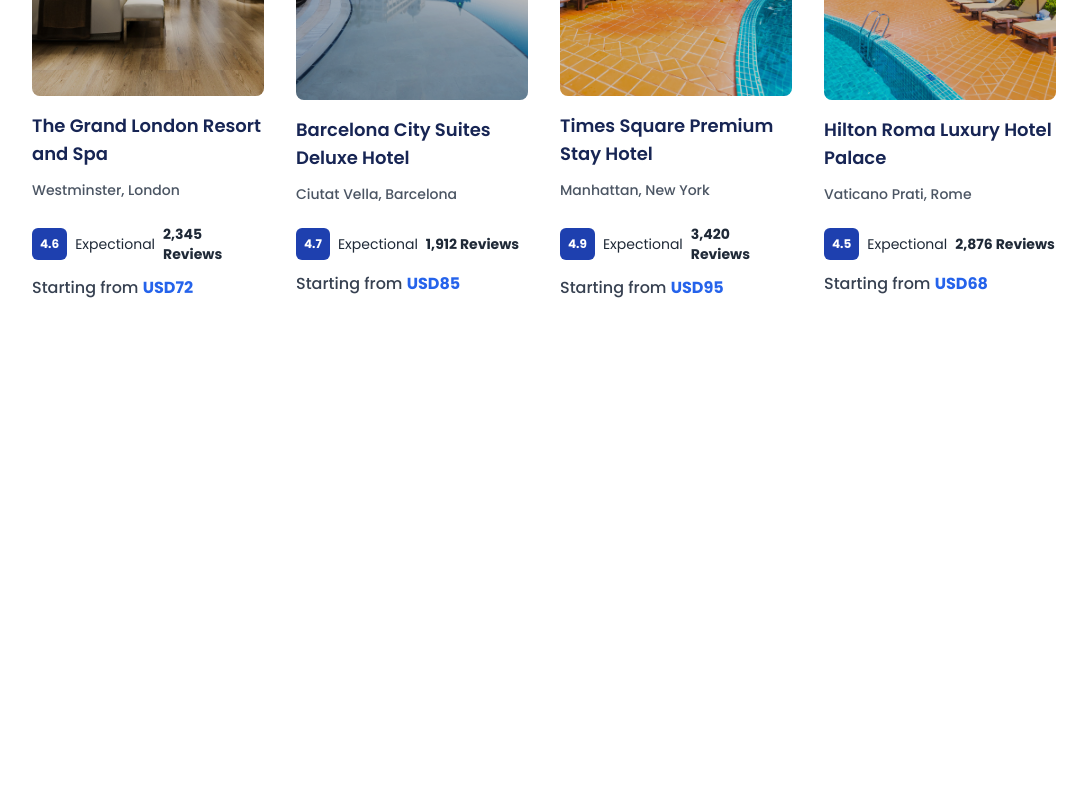
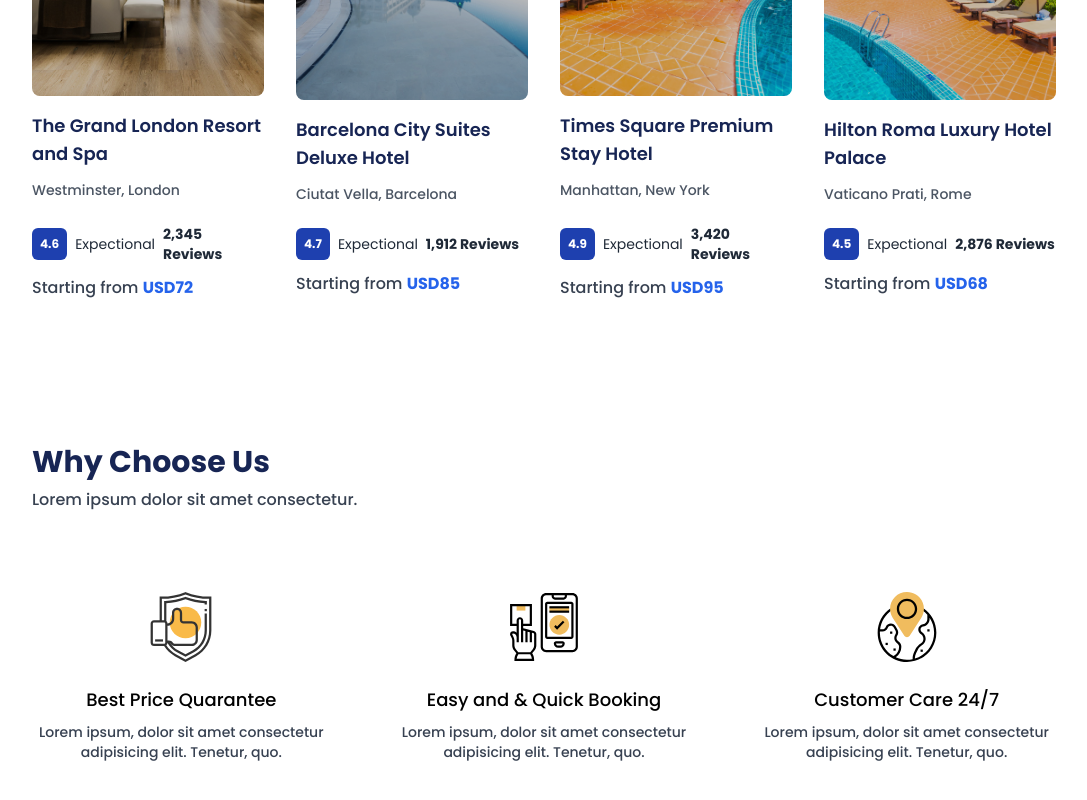
Before and after one commit to programer1983/next.js-travel-slidernpm-sliderswipper-scrollanimation, a Next.js app: page / in a window 1280 px wide. Shown: the part 1980-2780 px from the top of the page, without its empty margins (96-1183 px from the left). Before the commit the page ends 2360 px from the top, so only its background shows below. Built offline with nearby package versions, Linux system fonts and the light colour scheme.

Commit message:
create  WhyChose   section

```diff
--- a/components/Hero/Hero.tsx
+++ b/components/Hero/Hero.tsx
@@ -22,11 +22,13 @@
                 <h1 className='text-[25px] md:text-[36px] lg:text-[45px] mb-4 md:mb-0 text-center tracking-[0.7rem] text-white uppercase font-bold'>
                     Lets enjoy the nature
                 </h1>
-                <p className='md:text-base text-center text-lg text-white font-normal [word-spacing:5px]'>Get the best prices on 2,000+ properties, worldwide</p>
+                <p className='md:text-base text-center text-lg text-white font-normal [word-spacing:5px]'>
+                  Get the best prices on 2,000+ properties, worldwide
+                </p>
              </div>
              <SearchBox />
              <Link href='#' className='rounded px-14 md:px-28 -mt-4 py-2.5 overflow-hidden group bg-rose-600 relative hover:bg-gradient-to-r hover:from-red-500 hover:to-red-400 text-white hover:ring-2 hover:ring-offset-2 hover:ring-red-400 transition-all ease-out duration-300'>
-               <span className='absolute right-0 w-8 h-32 -mt-12 transition-all duration-1000 transform translate-x-12 bg-white opacity-10rotate-12 group-hover:-translate-x-40 ease'></span>
+               <span className='absolute right-0 w-8 h-32 -mt-12 transition-all duration-1000 transform translate-x-12 bg-white opacity-10 rotate-12 group-hover:-translate-x-40 ease'></span>
                <span className='relative font-bold'>Search</span>
              </Link>
           </div>
--- a/components/Home/Home.tsx
+++ b/components/Home/Home.tsx
@@ -2,6 +2,7 @@
 import Hero from '../Hero/Hero'
 import Destination from '../Destination/Destination'
 import Hotel from '../Hotel/Hotel'
+import WhyChose from '../WhyChose/WhyChose'
 
 
 const Home = () => {
@@ -10,6 +11,7 @@
       <Hero />
       <Destination />
       <Hotel />
+      <WhyChose />
     </div>
   )
 }
--- /dev/null
+++ b/components/WhyChose/WhyChose.tsx
@@ -0,0 +1,24 @@
+import React from 'react'
+import SectionHeading from '../Helper/SectionHeading'
+import WhyChoseCard from './WhyChoseCard'
+
+const WhyChose = () => {
+  return (
+    <div className='md:pt-16 pb-24'>
+        <SectionHeading heading='Why Choose Us'/>
+        <div className='w-[80%]  mx-auto grid grid-cols-1 md:grid-cols-2 lg:grid-cols-3 gap-16 items-center mt-20'>
+           <div>
+              <WhyChoseCard image='/images/c1.svg'title='Best Price Quarantee'/>
+           </div>
+           <div>
+              <WhyChoseCard image='/images/c2.svg'title='Easy and & Quick Booking'/>
+           </div>
+           <div>
+              <WhyChoseCard image='/images/c3.svg'title='Customer Care 24/7'/>
+           </div>
+        </div>
+    </div>
+  )
+}
+
+export default WhyChose
--- /dev/null
+++ b/components/WhyChose/WhyChoseCard.tsx
@@ -0,0 +1,27 @@
+import Image from 'next/image'
+import React from 'react'
+
+type Props = {
+  image: string,
+  title: string,
+}
+
+const WhyChoseCard = ({image, title}: Props) => {
+  return (
+    <div>
+        <Image
+          src={image}
+          alt="image"
+          width={70}
+          height={70}
+          className='mx-auto'
+        />
+        <h1 className='mt-6 text-center text-gray-600y font-medium text-lg'>{title}</h1>
+        <p className='text-center mt-2 text-sm font-medium text-gray-700'>
+          Lorem ipsum, dolor sit amet consectetur adipisicing elit. Tenetur, quo.
+        </p>
+    </div>
+  )
+}
+
+export default WhyChoseCard
```
